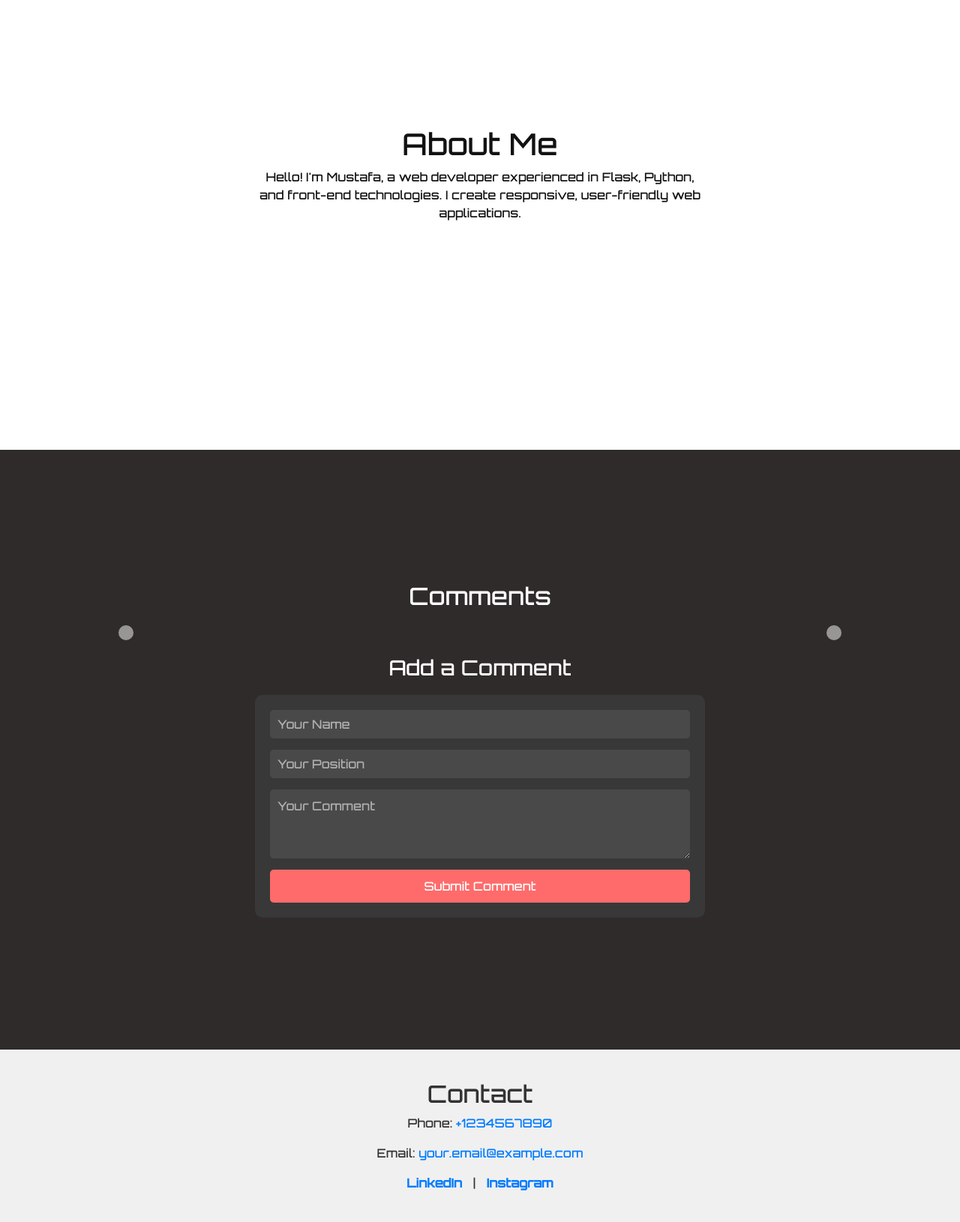
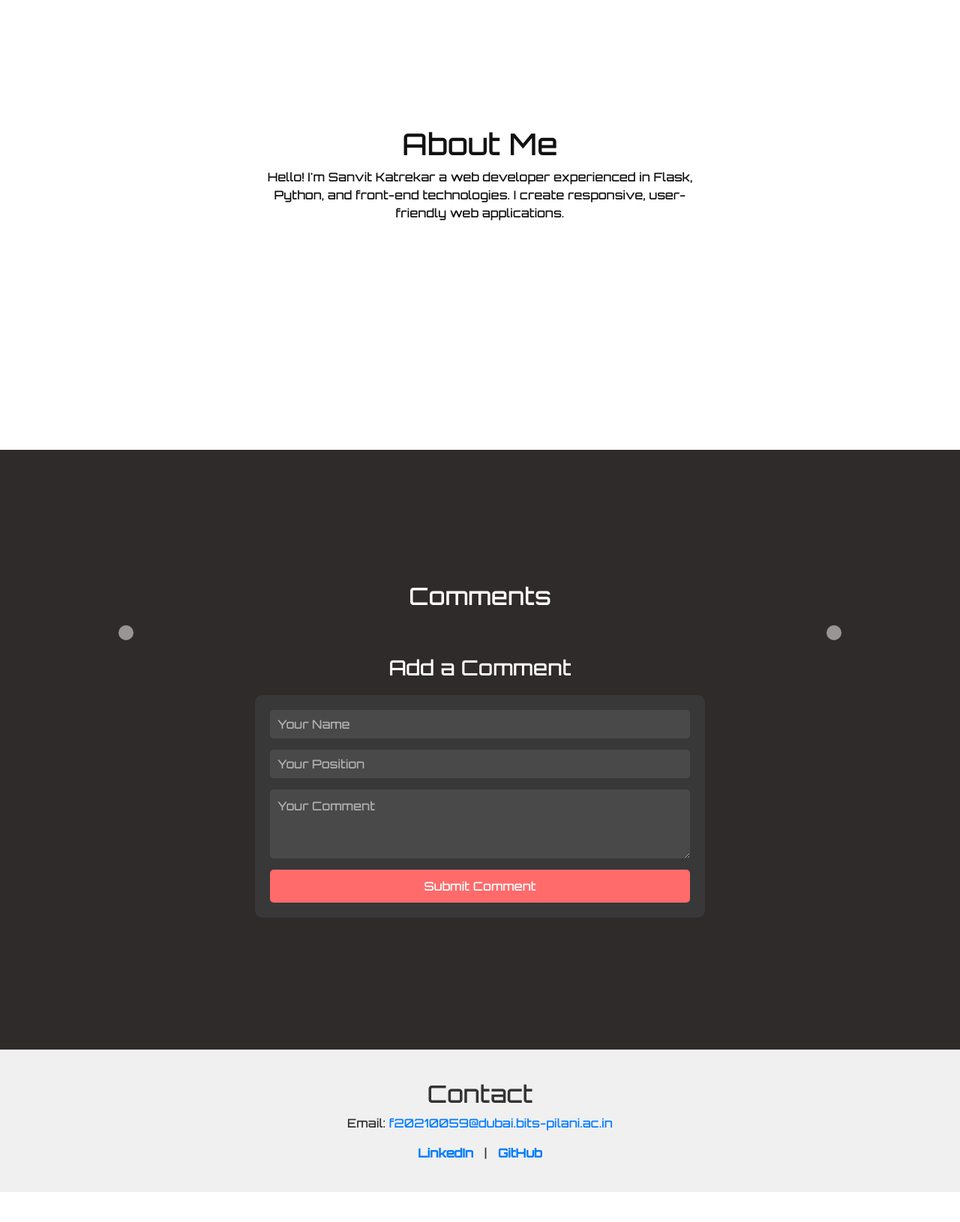
Before and after one commit to Sanvit-Katrekar/test-week3-dev, a Flask app: page / in a window 1280 px wide. Shown: the part 1000-2630 px from the top of the page at 75% size. After the commit the page ends 2590 px from the top, so only its background shows below. Run offline with Flask 3, Linux system fonts and the light colour scheme; data that the repository does not hold is empty.

Commit message:
added contact details

```diff
--- a/app/templates/index.html
+++ b/app/templates/index.html
@@ -29,7 +29,7 @@
         <!-- Home Section -->
         <section id="home" class="section red-section">
             <div class="content">
-                <h1 class="main-text">Mustafa Fatehi</h1>
+                <h1 class="main-text">Sanvit Katrekar</h1>
                 <p>Welcome to my portfolio! I am excited to share my work with you.</p>
             </div>
         </section>
@@ -38,7 +38,7 @@
         <section id="about" class="section white-section">
             <div class="content">
                 <h1>About Me</h1>
-                <p>Hello! I'm Mustafa, a web developer experienced in Flask, Python, and front-end technologies. I create responsive, user-friendly web applications.</p>
+                <p>Hello! I'm Sanvit Katrekar a web developer experienced in Flask, Python, and front-end technologies. I create responsive, user-friendly web applications.</p>
             </div>
         </section>
 
@@ -91,12 +91,11 @@
         <section id="contact" class="contact-section">
             <div class="content">
                 <h2>Contact</h2>
-                <p>Phone: <a href="tel:+1234567890">+1234567890</a></p>
-                <p>Email: <a href="mailto:your.email@example.com">your.email@example.com</a></p>
+                <p>Email: <a href="mailto:f20210059@dubai.bits-pilani.ac.in">f20210059@dubai.bits-pilani.ac.in</a></p>
                 <div class="social-links">
-                    <a href="https://linkedin.com/in/yourusername" target="_blank">LinkedIn</a>
+                    <a href="https://www.linkedin.com/in/sanvit-katrekar-1089452b2/" target="_blank">LinkedIn</a>
                     <span> | </span>
-                    <a href="https://instagram.com/yourusername" target="_blank">Instagram</a>
+                    <a href="https://github.com/Sanvit-Katrekar" target="_blank">GitHub</a>
                 </div>
             </div>
         </section>
```
